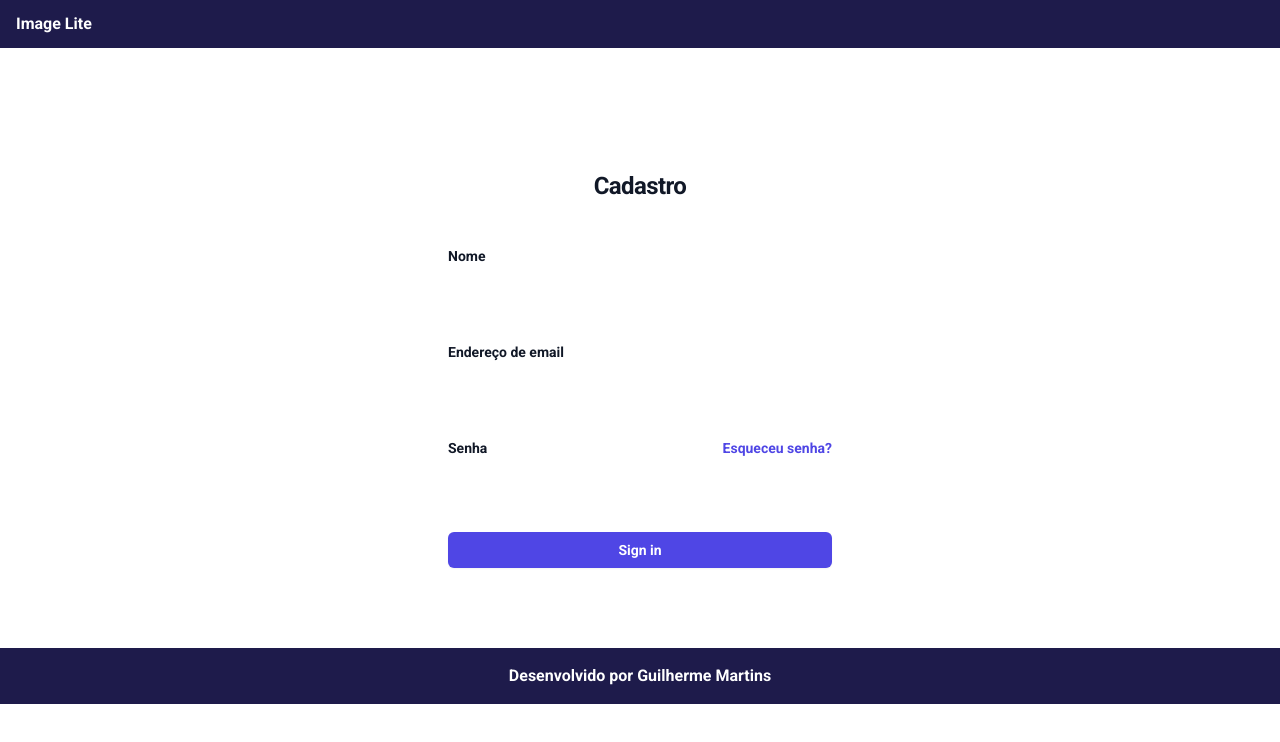
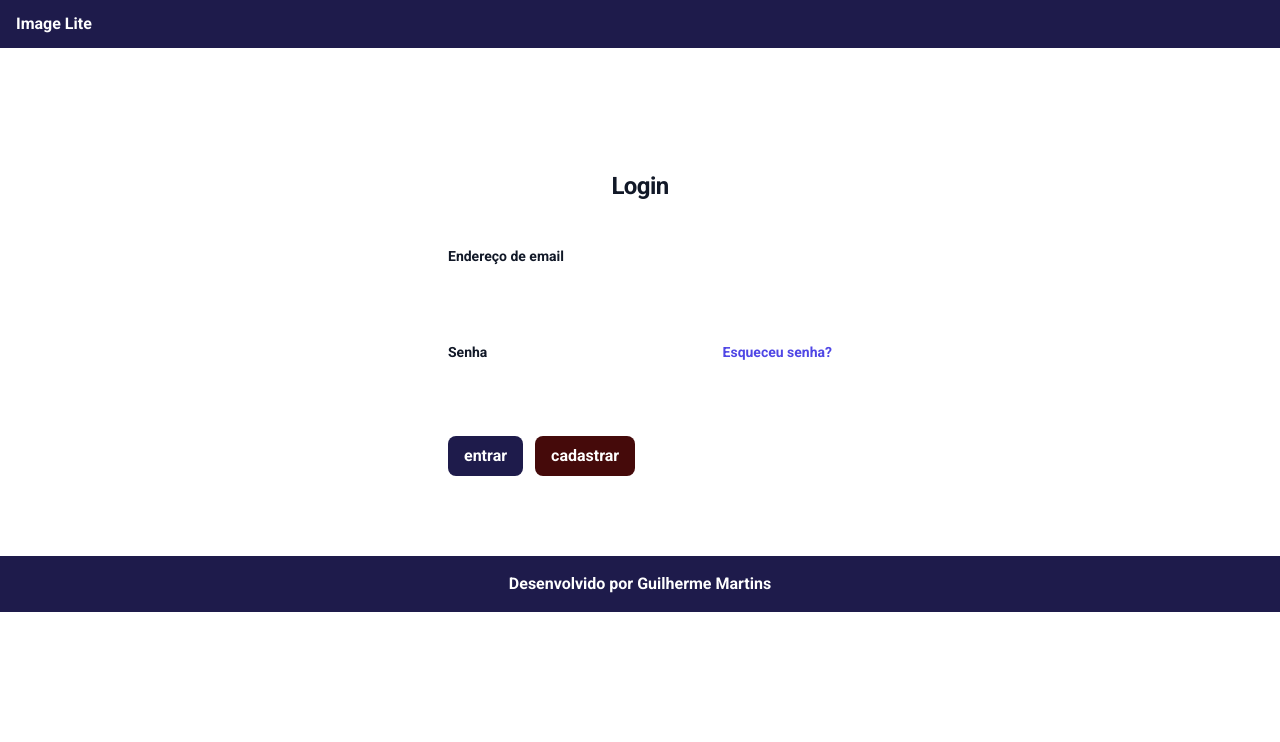
Before and after one commit to guidossan/Projeto-React-Java, a Next.js app in the folder imagelite/: page /login in a window 1280 px wide. Shown: the top 742 px of the page. Built offline with nearby package versions, Linux system fonts and the light colour scheme.

Commit message:
formulario login

```diff
--- a/imagelite/src/app/login/page.tsx
+++ b/imagelite/src/app/login/page.tsx
@@ -1,5 +1,5 @@
 'use client'
-import{ Template, InputText, RenderIf } from '@/components'
+import{ Template, InputText, RenderIf, Button } from '@/components'
 import{ useState } from 'react'
 
 
@@ -11,17 +11,17 @@ export default function Login(){
         <Template loading={loading}>
              <div className="flex min-h-full flex-1 flex-col justify-center px-6 py-12 lg:px-8">
                 <div className="sm:mx-auto sm:w-full sm:max-w-sm">
-                <RenderIf>
+
                     <h2 className="mt-10 text-center text-2xl font-bold leading-9 tracking-tight text-gray-900">
-                        Cadastro
+                       {newUser ? 'Cadastro' : 'Login'}
                     </h2>
 
-                </RenderIf>
+
                 </div>
 
                 <div className="mt-10 sm:mx-auto sm:w-full sm:max-w-sm">
                 <form className="space-y-6" action="#" method="POST">
-                    <RenderIf>
+                    <RenderIf condition={newUser}>
 
                     <div>
                         <label htmlFor="email" className="block text-sm font-medium leading-6 text-gray-900">
@@ -50,11 +50,14 @@ export default function Login(){
                         <label htmlFor="password" className="block text-sm font-medium leading-6 text-gray-900">
                         Senha
                         </label>
-                        <div className="text-sm">
-                        <a href="#" className="font-semibold text-indigo-600 hover:text-indigo-500">
-                            Esqueceu senha?
-                        </a>
-                        </div>
+                        <RenderIf condition={!newUser}>
+
+                            <div className="text-sm">
+                                <a href="#" className="font-semibold text-indigo-600 hover:text-indigo-500">
+                                    Esqueceu senha?
+                                </a>
+                            </div>
+                        </RenderIf>
                     </div>
                     <div className="mt-2">
                         <InputText
@@ -65,12 +68,17 @@ export default function Login(){
                     </div>
 
                     <div>
-                    <button
-                        type="submit"
-                        className="flex w-full justify-center rounded-md bg-indigo-600 px-3 py-1.5 text-sm font-semibold leading-6 text-white shadow-sm hover:bg-indigo-500 focus-visible:outline focus-visible:outline-2 focus-visible:outline-offset-2 focus-visible:outline-indigo-600"
-                    >
-                        Sign in
-                    </button>
+                        <RenderIf condition={newUser}>
+                            <Button type='submit' style='bg-indigo-950 hover:bg-indigo-700' label='salvar'/>
+                            <Button type='button' style='bg-red-950 hover:bg-red-700 mx-3' label='cancelar' onClick={event => setNewUser(false)}/>
+
+
+                        </RenderIf>
+                        <RenderIf condition={!newUser}>
+                            <Button type='submit' style='bg-indigo-950 hover:bg-indigo-700' label='entrar'/>
+                            <Button type='button' style='bg-red-950 hover:bg-red-700 mx-3' label='cadastrar' onClick={event => setNewUser(true)}/>
+
+                        </RenderIf>
                     </div>
                 </form>
 
```
